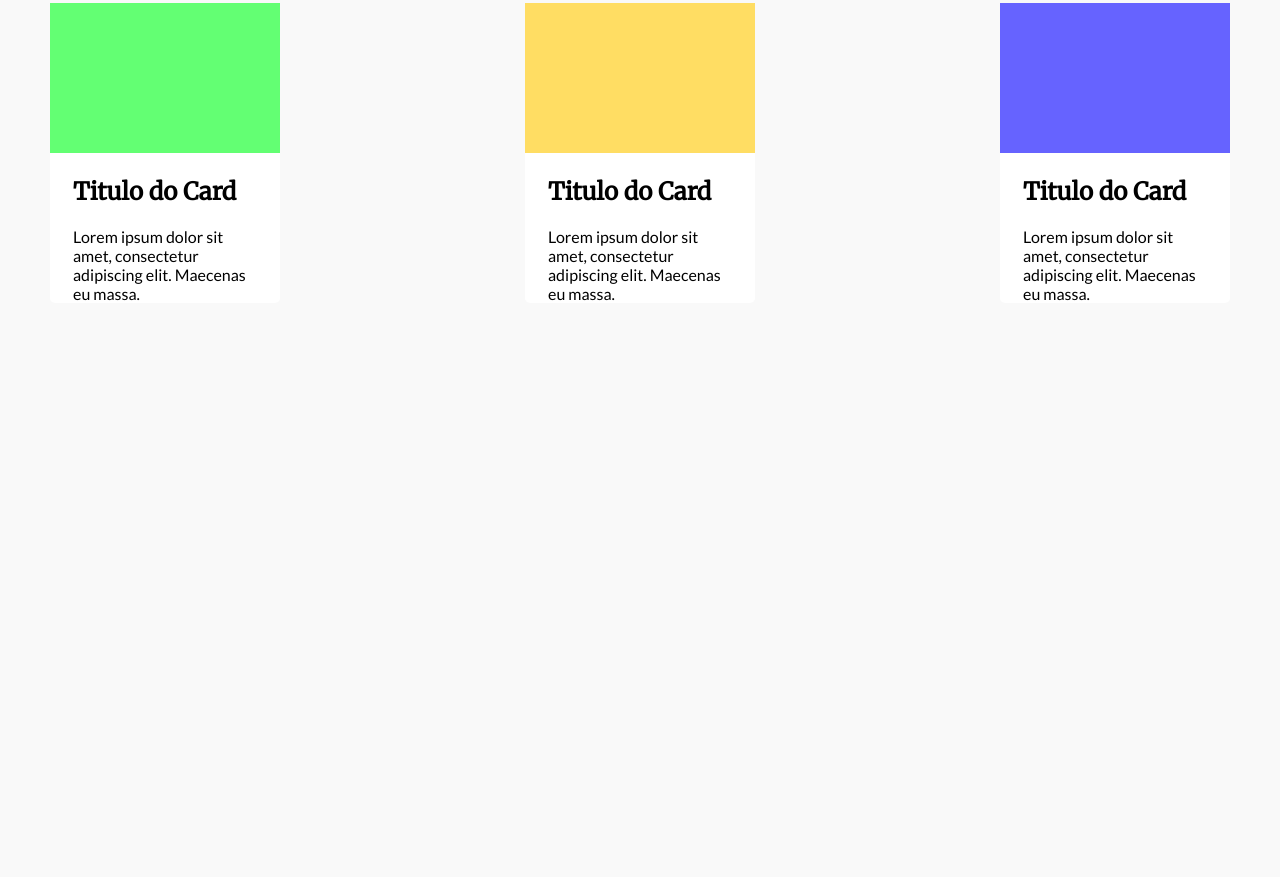
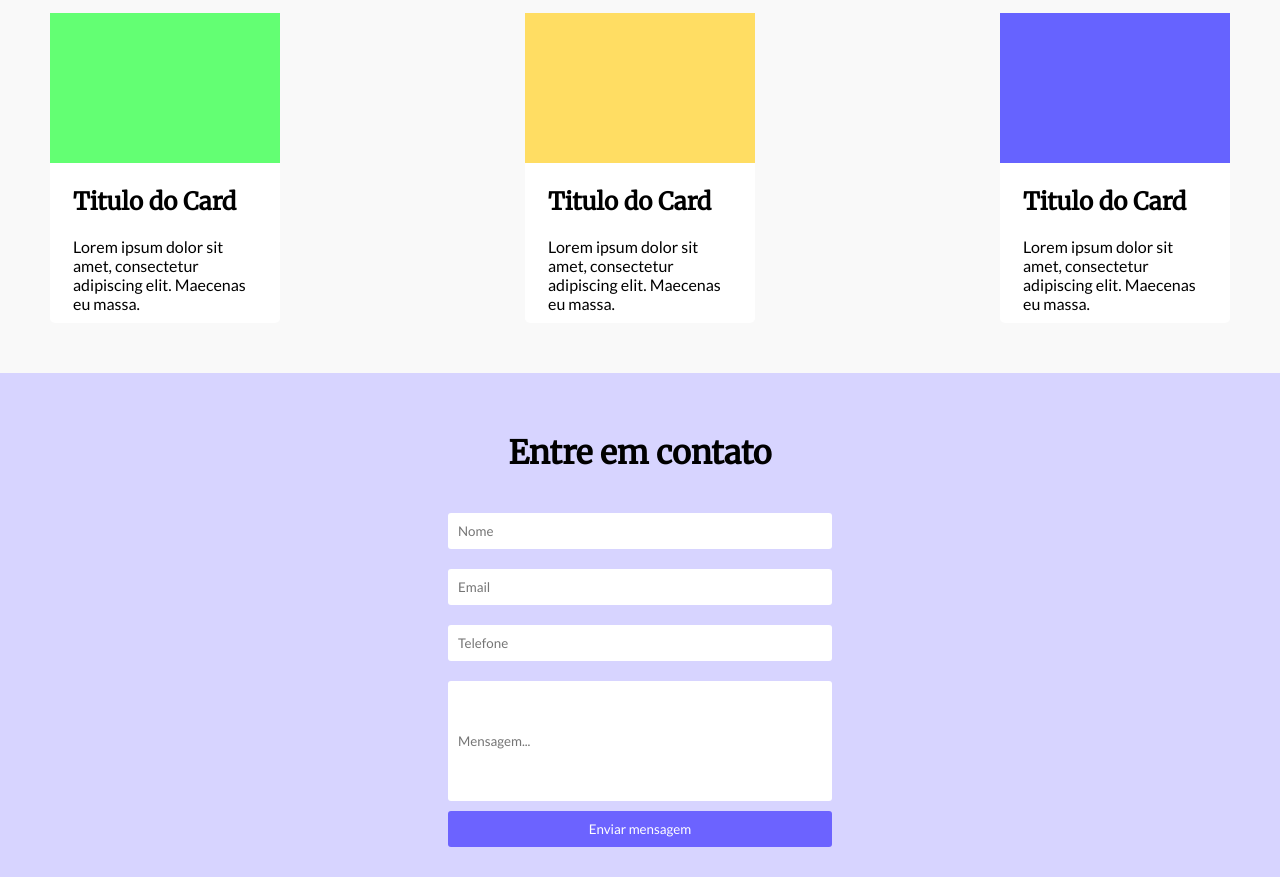
Before and after one commit to ElisonMartins/One-Page, a React app: page / in a window 1280 px wide. Shown: the part 947-1824 px from the top of the page. Before the commit the page ends 1300 px from the top, so only its background shows below. Built offline with nearby package versions, Linux system fonts and the light colour scheme.

Commit message:
Third commit

```diff
--- a/src/Component/CardBot.css
+++ b/src/Component/CardBot.css
@@ -1,38 +1,3 @@
-.Cards {
-    display: flex;
-    justify-content: space-between;
-}
-
-.Card {
-    background-color: var(--white);
-    height: 300px;
-    width: 230px;
-    margin: 50px;
-    border-radius: 5px;
-
-}
-
-.image-color {
-    height: 150px;
-    width: 230px;
-    background-color: red;
-}
-
-.text-card {
-    padding: 15px;
-
-}
-
-.text-card h2 {
-    text-align: left;
-    margin: 8px;
-}
-
-.text-card p {
-
-    margin: 8px;
-    margin-top: 20px;
-}
 
 #color-4 {
     background: #63FF73;
--- a/src/Component/CardTop.css
+++ b/src/Component/CardTop.css
@@ -5,11 +5,10 @@
 
 .Card {
     background-color: var(--white);
-    height: 300px;
+    height: 310px;
     width: 230px;
     margin: 50px;
     border-radius: 5px;
-
 }
 
 .image-color {
@@ -20,7 +19,6 @@
 
 .text-card {
     padding: 15px;
-
 }
 
 .text-card h2 {
@@ -29,7 +27,6 @@
 }
 
 .text-card p {
-
     margin: 8px;
     margin-top: 20px;
 }
--- /dev/null
+++ b/src/Component/Form.css
@@ -0,0 +1,37 @@
+.Area-form {
+    background-color: var(--bgSite);
+    height: auto;
+    display: flex;
+    justify-content: center;
+    align-items: center;
+    justify-content: space-between;
+    flex-direction: column;
+    padding: 30px 0;
+}
+
+.Area-form h1 {
+    padding: 30px;
+}
+
+#area-text {
+    height: 120px ;
+}
+
+.Form {
+    display: flex;
+    width: 30%;
+    margin: 10px;
+    padding: 10px;
+    border-radius: 3px;
+
+    flex-direction: column;
+}
+
+.btn-form {
+	background-color: var(--buttonColor);
+	color: var(--white);
+    width: 30%;
+	cursor: pointer;
+	padding: 10px 10px;
+	border-radius: 3px;
+}
--- /dev/null
+++ b/src/Component/Form.js
@@ -0,0 +1,20 @@
+import './index.css';
+import './Form.css';
+
+function Form() {
+  return (
+    <>
+    <div className="Area-form">
+        <h1>Entre em contato</h1>
+        <input type="text" placeholder="Nome" className="Form" />
+        <input type="email" placeholder="Email" className="Form" />
+        <input type="tel" placeholder="Telefone" className="Form" />
+        <input type="textarea" placeholder="Mensagem..." id="area-text" className="Form" />
+        <button className="btn-form"  >Enviar mensagem</button>
+
+	</div>
+    </>
+  );
+}
+
+export default Form;
--- a/src/Component/Head.css
+++ b/src/Component/Head.css
@@ -17,7 +17,7 @@
 	margin: auto 10px auto 50px;
 }
 
-#btn {
+.btn {
 	background-color: var(--buttonColor);
 	color: var(--white);
 	cursor: pointer;
--- a/src/Component/Head.js
+++ b/src/Component/Head.js
@@ -10,7 +10,7 @@ function Head() {
 			<div className="text">
 				<h1>Lorem ipsum dolor sit amet</h1>
 				<p>Lorem ipsum dolor sit amet, consectetur adipiscing elit. Maecenas eu massa sit amet augue consectetur ullamcorper non ac massa.</p>
-        <button id="btn">Botao</button>
+        <button className="btn">Botao</button>
       </div>
 
       <div className="image">
--- a/src/index.js
+++ b/src/index.js
@@ -4,12 +4,14 @@ import ReactDOM from 'react-dom';
 import Head from './Component/Head';
 import CardTop from './Component/CardTop';
 import CardBot from './Component/CardBot';
+import Form from './Component/Form';
 
 ReactDOM.render(
   <React.StrictMode>
     <Head />
     <CardTop />
     <CardBot />
+    <Form />
 
   </React.StrictMode>,
   document.getElementById('root')
```
